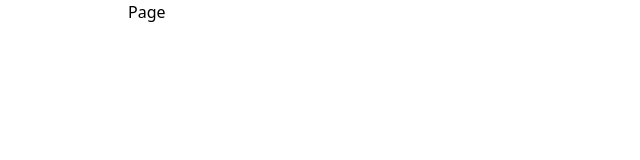
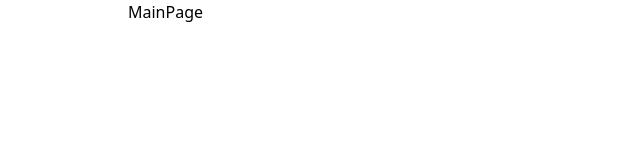
Before and after one commit to sajid-islam/portfolio-v2, a Next.js app: page / in a window 1280 px wide. Shown: the top 160 px of the page, without its empty margins (0-640 px from the left). Built offline with nearby package versions, Linux system fonts and the light colour scheme.

Commit message:
created needed components file

```diff
--- a/src/app/page.js
+++ b/src/app/page.js
@@ -1,9 +1,9 @@
 import React from 'react'
 
-const Page = () => {
+const MainPage = () => {
   return (
-    <div>Page</div>
+    <div>MainPage</div>
   )
 }
 
-export default Page
+export default MainPage
--- /dev/null
+++ b/src/components/portfolioShowcaseComponents/PortfolioShowcase.jsx
@@ -0,0 +1,8 @@
+
+const PortfolioShowcase = () => {
+  return (
+    <div>PortfolioShowcase</div>
+  )
+}
+
+export default PortfolioShowcase
--- /dev/null
+++ b/src/components/sidebarComponents/ProfileSection.jsx
@@ -0,0 +1,9 @@
+import React from 'react'
+
+const ProfileSection = () => {
+  return (
+    <div>ProfileSection</div>
+  )
+}
+
+export default ProfileSection
--- /dev/null
+++ b/src/components/sidebarComponents/Sidebar.jsx
@@ -0,0 +1,13 @@
+import ProfileSection from "./ProfileSection"
+import SkillsSection from "./SkillsSection"
+
+const Sidebar = () => {
+  return (
+    <div>
+        <ProfileSection/>
+        <SkillsSection/>
+    </div>
+  )
+}
+
+export default Sidebar
--- /dev/null
+++ b/src/components/sidebarComponents/SkillsSection.jsx
@@ -0,0 +1,8 @@
+
+const SkillsSection = () => {
+  return (
+    <div>SkillsSection</div>
+  )
+}
+
+export default SkillsSection
```
Also changed, not shown: src/components/portfolioShowcaseComponents/AboutMe.jsx (added), src/components/portfolioShowcaseComponents/FeaturedProjects.jsx (added).
